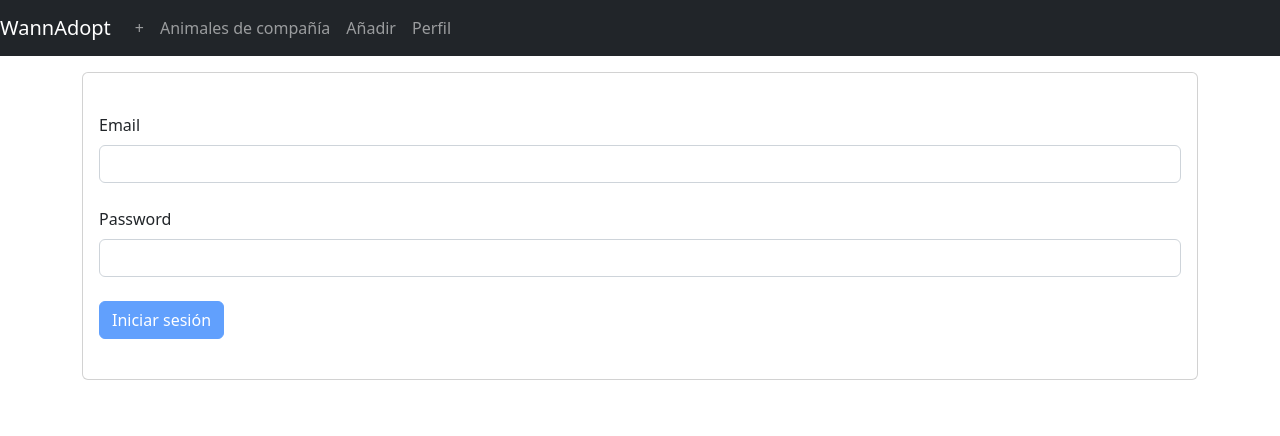
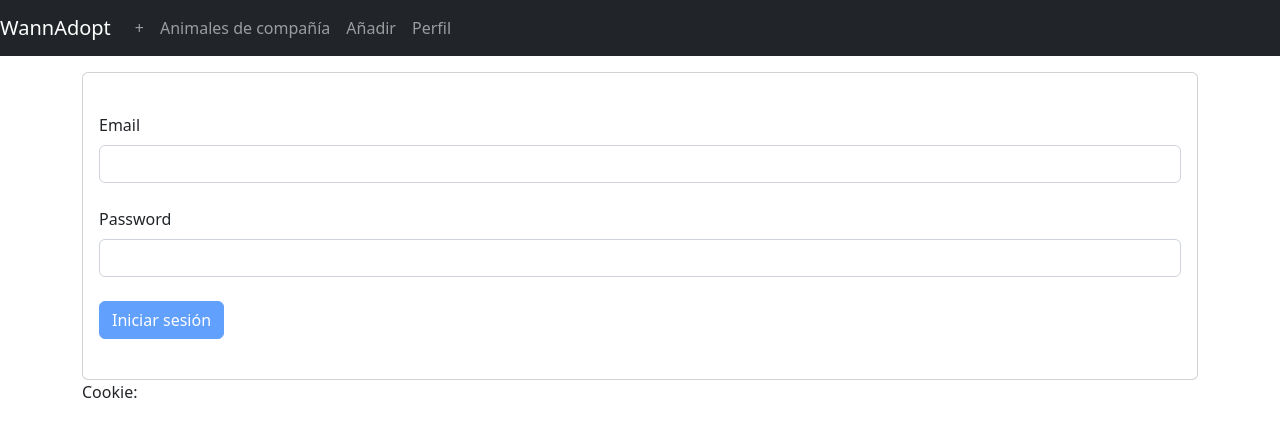
Before and after one commit to eas45/wannAdopt-BO-frontend, an Angular app: page /login in a window 1280 px wide. Shown: the top 436 px of the page. Built offline with nearby package versions, Linux system fonts and the light colour scheme.

Commit message:
Almacena el token devuelto en el login

```diff
--- a/src/app/components/login/login.component.html
+++ b/src/app/components/login/login.component.html
@@ -50,4 +50,6 @@
       </form>
     </div>
   </div>
+  {{ 'Cookie: ' }}
+  {{ cookie }}
 </div>
--- a/src/app/components/login/login.component.ts
+++ b/src/app/components/login/login.component.ts
@@ -1,7 +1,8 @@
 import { Component } from '@angular/core';
-import { AbstractControl, FormBuilder, Validators } from '@angular/forms';
+import { FormBuilder, Validators } from '@angular/forms';
 import { Router } from '@angular/router';
 import { AuthService } from 'src/app/services/auth/auth.service';
+import { StorageService } from 'src/app/services/storage/storage.service';
 
 @Component({
   selector: 'app-login',
@@ -17,13 +18,16 @@ export class LoginComponent {
     password: ['', Validators.required]
   })
 
+  cookie: any;
+
   get email(): any { return this.loginForm.get('email'); }
   get password(): any { return this.loginForm.get('password'); }
 
   constructor(
     private fb: FormBuilder,
     private router: Router,
-    private authService: AuthService) { }
+    private authService: AuthService,
+    private storageService: StorageService) { }
 
   onSubmit() {
     // console.log(this.email.value);
@@ -32,10 +36,9 @@ export class LoginComponent {
     this.authService.login(this.email.value, this.password.value)
       .subscribe({
         next: (res) => {
-          console.log('Respuesta recibida');
-
           console.log(res);
-          this.router.navigate(['home']);
+          // Save token in local storage
+          this.storageService.saveLoginData(res);
         },
         error: (err) => {
           console.log(`Error con estado ${err.status}:\n${err.error.message}`);
```
